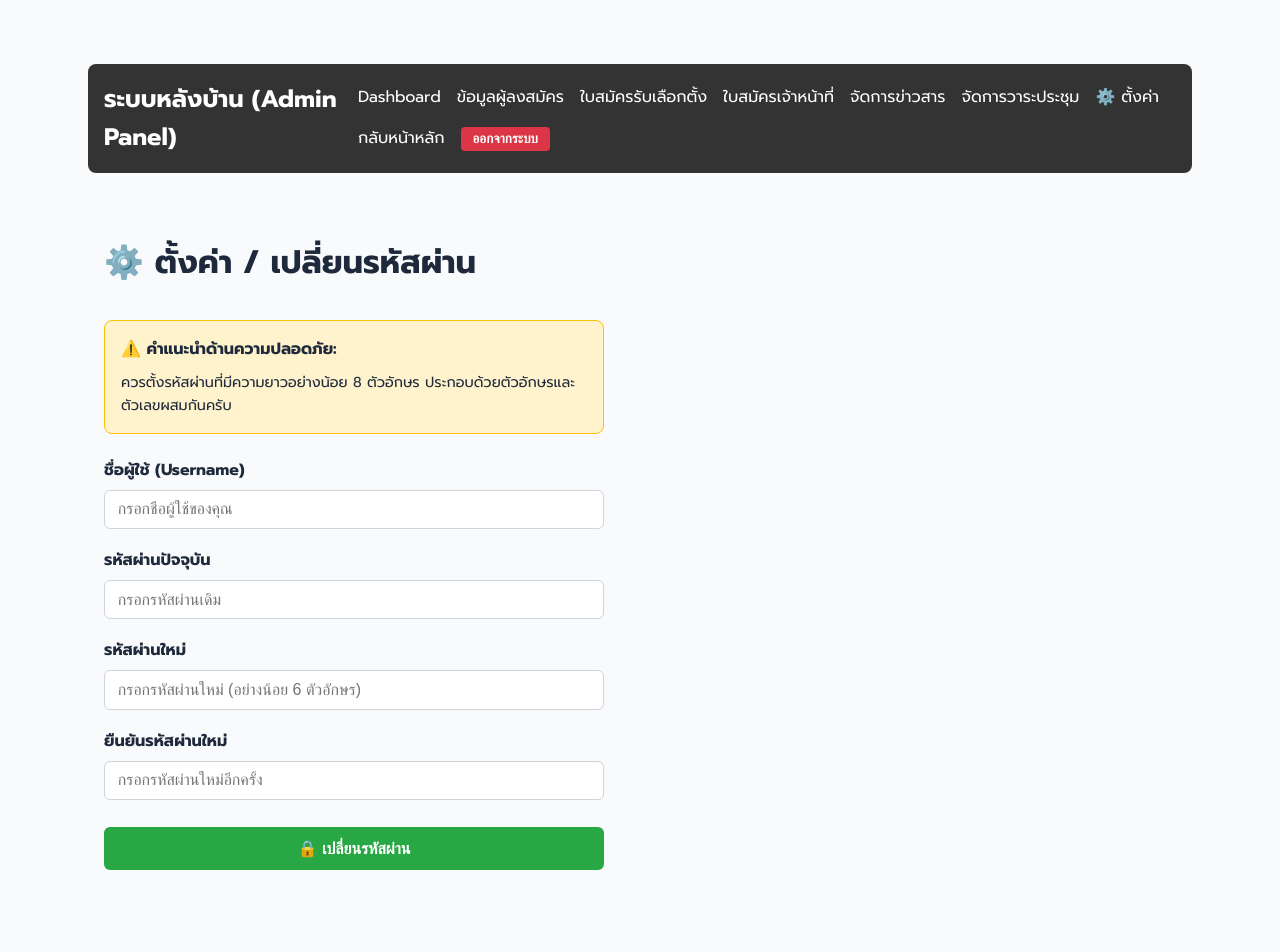
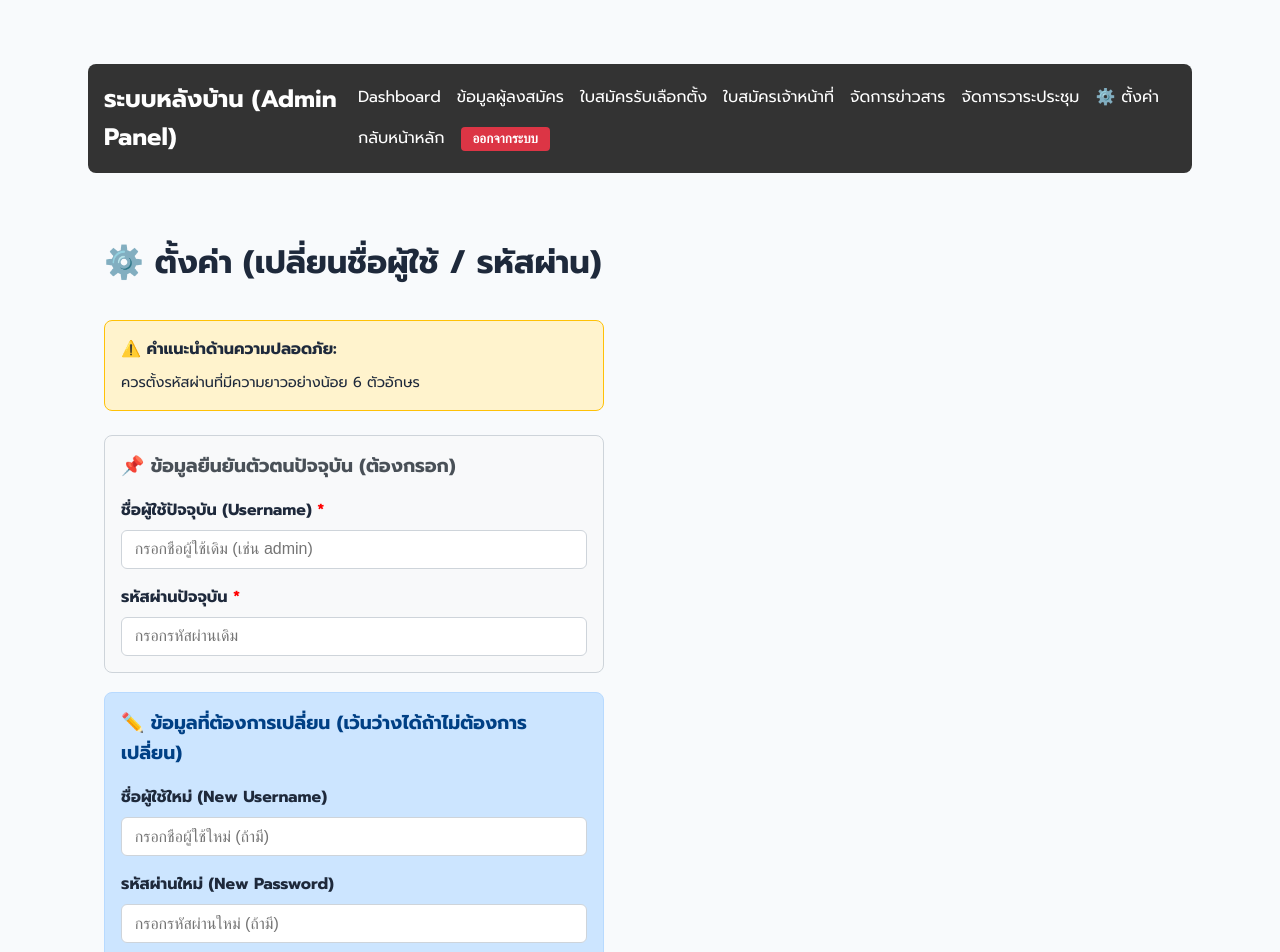
Before and after one commit to sahakoncoopsatun-crypto/Vote-Coop, a Next.js app: page /admin/settings in a window 1280 px wide. Shown: the top 952 px of the page. Built offline with nearby package versions, Linux system fonts and the light colour scheme.

Commit message:
Add files via upload

```diff
--- a/src/app/admin/settings/page.tsx
+++ b/src/app/admin/settings/page.tsx
@@ -5,8 +5,9 @@ import Swal from 'sweetalert2';
 
 export default function ChangePasswordPage() {
   const [form, setForm] = useState({
-    username: '',
+    username: '', // current username
     currentPassword: '',
+    newUsername: '',
     newPassword: '',
     confirmPassword: '',
   });
@@ -19,7 +20,7 @@ export default function ChangePasswordPage() {
   const handleSubmit = async (e: React.FormEvent) => {
     e.preventDefault();
 
-    if (form.newPassword !== form.confirmPassword) {
+    if (form.newPassword && form.newPassword !== form.confirmPassword) {
       Swal.fire({
         icon: 'error',
         title: 'รหัสผ่านไม่ตรงกัน',
@@ -29,10 +30,20 @@ export default function ChangePasswordPage() {
       return;
     }
 
+    if (!form.newUsername && !form.newPassword) {
+      Swal.fire({
+        icon: 'warning',
+        title: 'ข้อมูลไม่ครบ',
+        text: 'กรุณากรอกชื่อผู้ใช้ใหม่ หรือ รหัสผ่านใหม่ อย่างน้อย 1 อย่างครับ',
+        confirmButtonColor: '#ffc107',
+      });
+      return;
+    }
+
     const result = await Swal.fire({
       icon: 'question',
-      title: 'ยืนยันการเปลี่ยนรหัสผ่าน?',
-      text: 'คุณต้องการเปลี่ยนรหัสผ่านใหม่ใช่หรือไม่?',
+      title: 'ยืนยันการเปลี่ยนแปลง?',
+      text: 'คุณต้องการบันทึกการตั้งค่าใหม่นี้ใช่หรือไม่?',
       showCancelButton: true,
       confirmButtonText: 'ยืนยัน',
       cancelButtonText: 'ยกเลิก',
@@ -50,6 +61,7 @@ export default function ChangePasswordPage() {
         body: JSON.stringify({
           username: form.username,
           currentPassword: form.currentPassword,
+          newUsername: form.newUsername,
           newPassword: form.newPassword,
         }),
       });
@@ -60,7 +72,7 @@ export default function ChangePasswordPage() {
         Swal.fire({
           icon: 'error',
           title: 'เกิดข้อผิดพลาด',
-          text: data.error || 'ไม่สามารถเปลี่ยนรหัสผ่านได้',
+          text: data.error || 'ไม่สามารถบันทึกข้อมูลได้',
           confirmButtonColor: '#dc3545',
         });
         return;
@@ -68,12 +80,12 @@ export default function ChangePasswordPage() {
 
       await Swal.fire({
         icon: 'success',
-        title: 'เปลี่ยนรหัสผ่านสำเร็จ! ✅',
-        text: 'รหัสผ่านของคุณถูกเปลี่ยนเรียบร้อยแล้วครับ',
+        title: 'สำเร็จ! ✅',
+        text: 'ข้อมูลของคุณถูกอัปเดตเรียบร้อยแล้วครับ',
         confirmButtonColor: '#28a745',
       });
 
-      setForm({ username: '', currentPassword: '', newPassword: '', confirmPassword: '' });
+      setForm({ username: '', currentPassword: '', newUsername: '', newPassword: '', confirmPassword: '' });
     } catch {
       Swal.fire({
         icon: 'error',
@@ -88,7 +100,7 @@ export default function ChangePasswordPage() {
 
   return (
     <div>
-      <h1 style={{ marginBottom: '2rem' }}>⚙️ ตั้งค่า / เปลี่ยนรหัสผ่าน</h1>
+      <h1 style={{ marginBottom: '2rem' }}>⚙️ ตั้งค่า (เปลี่ยนชื่อผู้ใช้ / รหัสผ่าน)</h1>
 
       <div style={{ maxWidth: '500px' }}>
         <div style={{
@@ -100,14 +112,17 @@ export default function ChangePasswordPage() {
         }}>
           <strong>⚠️ คำแนะนำด้านความปลอดภัย:</strong>
           <p style={{ margin: '0.5rem 0 0', fontSize: '0.9rem' }}>
-            ควรตั้งรหัสผ่านที่มีความยาวอย่างน้อย 8 ตัวอักษร ประกอบด้วยตัวอักษรและตัวเลขผสมกันครับ
+            ควรตั้งรหัสผ่านที่มีความยาวอย่างน้อย 6 ตัวอักษร
           </p>
         </div>
 
         <form onSubmit={handleSubmit} style={{ display: 'flex', flexDirection: 'column', gap: '1.2rem' }}>
-          <div>
+
+          <div style={{ padding: '1rem', border: '1px solid #ced4da', borderRadius: '8px', background: '#f8f9fa' }}>
+            <h3 style={{ marginTop: 0, marginBottom: '1rem', color: '#495057' }}>📌 ข้อมูลยืนยันตัวตนปัจจุบัน (ต้องกรอก)</h3>
+            <div style={{ marginBottom: '1rem' }}>
               <label style={{ display: 'block', fontWeight: 'bold', marginBottom: '0.4rem' }}>
-              ชื่อผู้ใช้ (Username)
+                ชื่อผู้ใช้ปัจจุบัน (Username) <span style={{color: 'red'}}>*</span>
               </label>
               <input
                 type="text"
@@ -115,7 +130,7 @@ export default function ChangePasswordPage() {
                 value={form.username}
                 onChange={handleChange}
                 required
-              placeholder="กรอกชื่อผู้ใช้ของคุณ"
+                placeholder="กรอกชื่อผู้ใช้เดิม (เช่น admin)"
                 style={{
                   width: '100%',
                   padding: '0.6rem 0.8rem',
@@ -129,7 +144,7 @@ export default function ChangePasswordPage() {
 
             <div>
               <label style={{ display: 'block', fontWeight: 'bold', marginBottom: '0.4rem' }}>
-              รหัสผ่านปัจจุบัน
+                รหัสผ่านปัจจุบัน <span style={{color: 'red'}}>*</span>
               </label>
               <input
                 type="password"
@@ -148,19 +163,43 @@ export default function ChangePasswordPage() {
                 }}
               />
             </div>
+          </div>
 
-          <div>
+          <div style={{ padding: '1rem', border: '1px solid #b8daff', borderRadius: '8px', background: '#cce5ff' }}>
+            <h3 style={{ marginTop: 0, marginBottom: '1rem', color: '#004085' }}>✏️ ข้อมูลที่ต้องการเปลี่ยน (เว้นว่างได้ถ้าไม่ต้องการเปลี่ยน)</h3>
+
+            <div style={{ marginBottom: '1rem' }}>
               <label style={{ display: 'block', fontWeight: 'bold', marginBottom: '0.4rem' }}>
-              รหัสผ่านใหม่
+                ชื่อผู้ใช้ใหม่ (New Username)
+              </label>
+              <input
+                type="text"
+                name="newUsername"
+                value={form.newUsername}
+                onChange={handleChange}
+                placeholder="กรอกชื่อผู้ใช้ใหม่ (ถ้ามี)"
+                style={{
+                  width: '100%',
+                  padding: '0.6rem 0.8rem',
+                  borderRadius: '6px',
+                  border: '1px solid #ced4da',
+                  fontSize: '1rem',
+                  boxSizing: 'border-box',
+                }}
+              />
+            </div>
+
+            <div style={{ marginBottom: '1rem' }}>
+              <label style={{ display: 'block', fontWeight: 'bold', marginBottom: '0.4rem' }}>
+                รหัสผ่านใหม่ (New Password)
               </label>
               <input
                 type="password"
                 name="newPassword"
                 value={form.newPassword}
                 onChange={handleChange}
-              required
                 minLength={6}
-              placeholder="กรอกรหัสผ่านใหม่ (อย่างน้อย 6 ตัวอักษร)"
+                placeholder="กรอกรหัสผ่านใหม่ (ถ้ามี)"
                 style={{
                   width: '100%',
                   padding: '0.6rem 0.8rem',
@@ -181,8 +220,7 @@ export default function ChangePasswordPage() {
                 name="confirmPassword"
                 value={form.confirmPassword}
                 onChange={handleChange}
-              required
-              placeholder="กรอกรหัสผ่านใหม่อีกครั้ง"
+                placeholder="กรอกรหัสผ่านใหม่อีกครั้ง (ถ้ามีการเปลี่ยนรหัสผ่าน)"
                 style={{
                   width: '100%',
                   padding: '0.6rem 0.8rem',
@@ -192,6 +230,7 @@ export default function ChangePasswordPage() {
                   boxSizing: 'border-box',
                 }}
               />
+            </div>
           </div>
 
           <button
@@ -209,7 +248,7 @@ export default function ChangePasswordPage() {
               marginTop: '0.5rem',
             }}
           >
-            {loading ? '⏳ กำลังบันทึก...' : '🔒 เปลี่ยนรหัสผ่าน'}
+            {loading ? '⏳ กำลังบันทึก...' : '💾 บันทึกการเปลี่ยนแปลง'}
           </button>
         </form>
       </div>
--- a/src/app/api/admin/change-password/route.ts
+++ b/src/app/api/admin/change-password/route.ts
@@ -10,26 +10,57 @@ export async function POST(request: Request) {
     return NextResponse.json({ error: 'Unauthorized' }, { status: 401 });
   }
 
-  const { username, currentPassword, newPassword } = await request.json();
+  const { username, currentPassword, newUsername, newPassword } = await request.json();
 
-  if (!username || !currentPassword || !newPassword) {
-    return NextResponse.json({ error: 'กรุณากรอกข้อมูลให้ครบถ้วน' }, { status: 400 });
+  if (!username || !currentPassword) {
+    return NextResponse.json({ error: 'กรุณากรอกชื่อผู้ใช้และรหัสผ่านปัจจุบันให้ครบถ้วน' }, { status: 400 });
   }
 
-  if (newPassword.length < 6) {
-    return NextResponse.json({ error: 'รหัสผ่านใหม่ต้องมีอย่างน้อย 6 ตัวอักษร' }, { status: 400 });
-  }
+  // Find admin and verify current password (case-insensitive for username search if needed, but Prisma uses exact match unless mode: insensitive is used. Let's find first to be safe)
+  const admin = await prisma.admin.findFirst({
+    where: {
+      username: {
+        equals: username,
+        mode: 'insensitive' // Allow 'Admin' to match 'admin'
+      }
+    }
+  });
 
-  // Find admin and verify current password
-  const admin = await prisma.admin.findUnique({ where: { username } });
   if (!admin || admin.password !== currentPassword) {
     return NextResponse.json({ error: 'ชื่อผู้ใช้หรือรหัสผ่านปัจจุบันไม่ถูกต้อง' }, { status: 400 });
   }
 
-  // Update password
+  const updateData: any = {};
+
+  if (newUsername && newUsername.trim() !== '') {
+    // Check if new username is already taken by someone else
+    const existing = await prisma.admin.findFirst({
+      where: {
+        username: { equals: newUsername, mode: 'insensitive' },
+        id: { not: admin.id }
+      }
+    });
+    if (existing) {
+      return NextResponse.json({ error: 'ชื่อผู้ใช้นี้ถูกใช้งานแล้ว' }, { status: 400 });
+    }
+    updateData.username = newUsername.trim();
+  }
+
+  if (newPassword && newPassword !== '') {
+    if (newPassword.length < 6) {
+      return NextResponse.json({ error: 'รหัสผ่านใหม่ต้องมีอย่างน้อย 6 ตัวอักษร' }, { status: 400 });
+    }
+    updateData.password = newPassword;
+  }
+
+  if (Object.keys(updateData).length === 0) {
+    return NextResponse.json({ error: 'กรุณากรอกข้อมูลที่ต้องการเปลี่ยน (ชื่อผู้ใช้ใหม่ หรือ รหัสผ่านใหม่)' }, { status: 400 });
+  }
+
+  // Update
   await prisma.admin.update({
-    where: { username },
-    data: { password: newPassword },
+    where: { id: admin.id },
+    data: updateData,
   });
 
   return NextResponse.json({ success: true });
--- a/src/app/api/admin/login/route.ts
+++ b/src/app/api/admin/login/route.ts
@@ -5,7 +5,14 @@ import { cookies } from 'next/headers';
 export async function POST(request: Request) {
   const { username, password } = await request.json();
 
-  const admin = await prisma.admin.findUnique({ where: { username } });
+  const admin = await prisma.admin.findFirst({
+    where: {
+      username: {
+        equals: username,
+        mode: 'insensitive'
+      }
+    }
+  });
 
   // In real app, you MUST use bcrypt or similar to compare hashed passwords
   if (admin && admin.password === password) {
```
Lines whose indentation alone changed are shown as unchanged.
